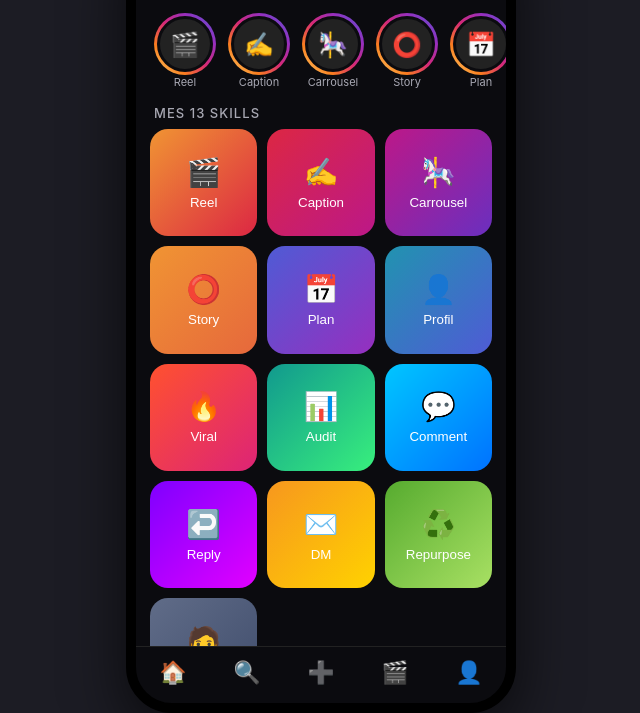
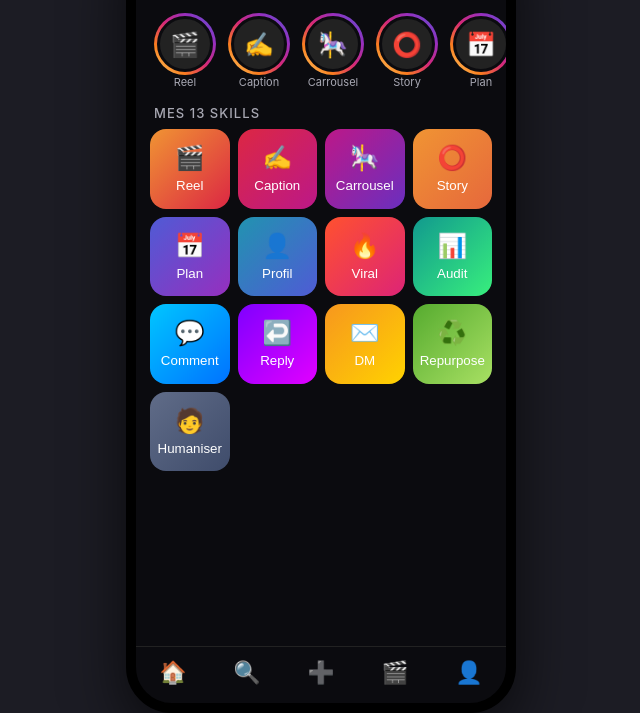
Before and after one commit to zv8yrwr27y-byte/First-Insta, a plain HTML site: page phone/index.html in a window 1280 px wide. Shown: the part 87-800 px from the top of the page, without its empty margins (319-959 px from the left). Drawn offline with Linux system fonts and the light colour scheme.

Commit message:
Fit all 13 skill tiles on screen and move the copy toast
Co-Authored-By: Claude Sonnet 5.5 <noreply@anthropic.com>
Claude-Session: https://claude.ai/code/session_01HV5EDsg1tahG3gsTcBEhUJ

```diff
--- a/phone/index.html
+++ b/phone/index.html
@@ -17,10 +17,10 @@
   .ring{width:62px;height:62px;border-radius:50%;padding:3px;background:linear-gradient(45deg,#feda75,#fa7e1e,#d62976,#962fbf,#4f5bd5)}
   .ring div{width:100%;height:100%;border-radius:50%;background:#222;border:3px solid var(--bg);display:grid;place-items:center;font-size:24px}
   h2{margin:4px 18px 8px;font-size:13px;color:var(--mut);font-weight:500;text-transform:uppercase;letter-spacing:.08em}
-  .grid{flex:1;overflow-y:auto;padding:0 14px 14px;display:grid;grid-template-columns:repeat(3,1fr);gap:10px;align-content:start}
-  .tile{aspect-ratio:1;border:0;border-radius:18px;color:#fff;cursor:pointer;display:flex;flex-direction:column;align-items:center;justify-content:center;gap:6px;font:600 12px inherit;transition:transform .12s}
+  .grid{flex:1;overflow-y:auto;padding:0 14px 14px;display:grid;grid-template-columns:repeat(4,1fr);gap:8px;align-content:start}
+  .tile{aspect-ratio:1;border:0;border-radius:18px;color:#fff;cursor:pointer;display:flex;flex-direction:column;align-items:center;justify-content:center;gap:6px;font:600 11px inherit;border-radius:16px;transition:transform .12s}
   .tile:active{transform:scale(.94)}
-  .tile span{font-size:28px}
+  .tile span{font-size:24px}
   nav{display:flex;justify-content:space-around;padding:12px 0 18px;border-top:1px solid #222;font-size:22px}
   .sheet{position:absolute;inset:auto 0 0 0;background:#1a1a22;border-radius:26px 26px 0 0;padding:18px;transform:translateY(105%);transition:transform .25s;z-index:6}
   .sheet.open{transform:none}
@@ -30,7 +30,7 @@
   .row{display:flex;gap:8px}
   .row button{flex:1;padding:12px;border:0;border-radius:12px;font-weight:600;cursor:pointer}
   .go{background:#0095f6;color:#fff}.x{background:#333;color:#fff}
-  .toast{position:absolute;top:60px;left:50%;transform:translateX(-50%);background:#2ecc71;color:#000;padding:8px 14px;border-radius:20px;font-size:13px;opacity:0;transition:.2s;z-index:9}
+  .toast{position:absolute;top:104px;left:50%;transform:translateX(-50%);background:#2ecc71;color:#000;padding:8px 14px;border-radius:20px;font-size:13px;opacity:0;transition:.2s;z-index:9}
   .toast.show{opacity:1}
 </style>
 </head>
```
